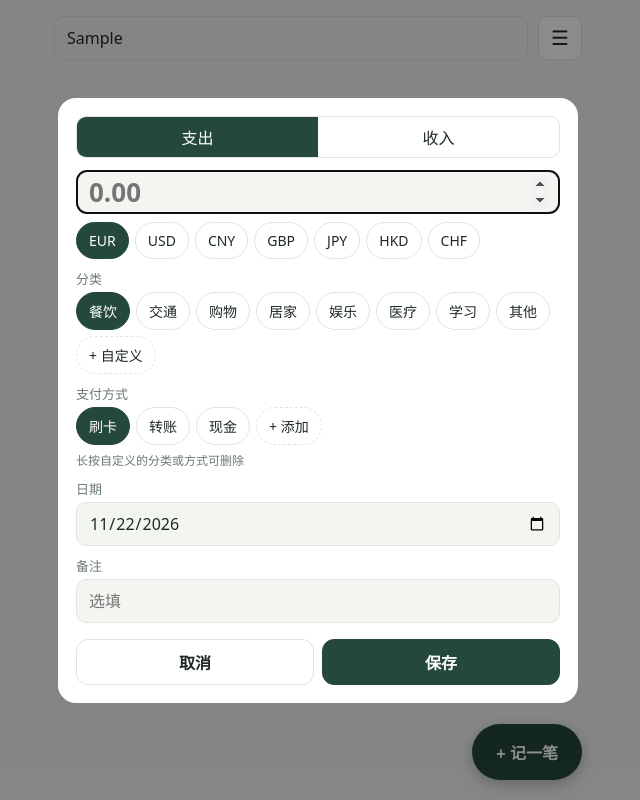
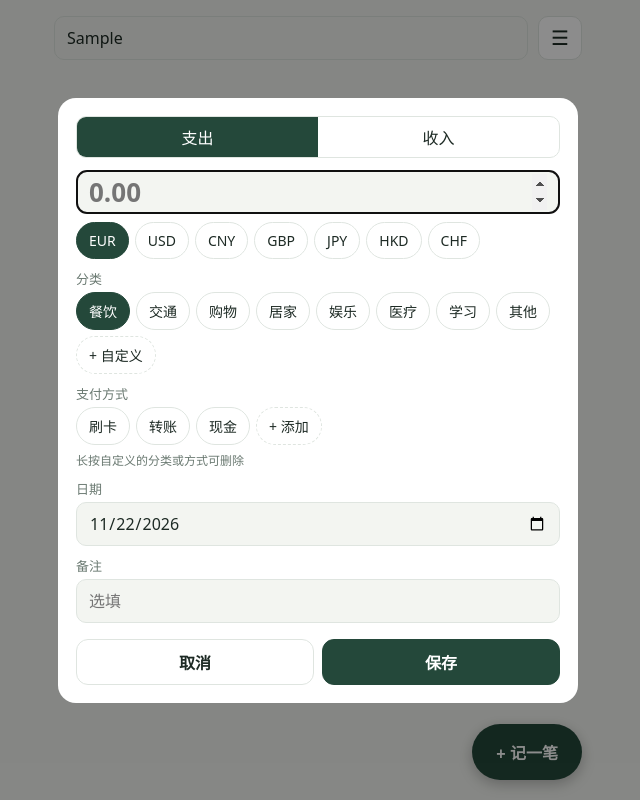
Before and after one commit to lotusVienna/xiaozhangben, a website: page www/index.html in a window 1280 px wide. Both pictures are taken after typing "Sample" into the empty fields and a click on the button "+ 记一笔". Shown: the whole page, without its empty margins (322-962 px from the left). Drawn offline with Linux system fonts and the light colour scheme.

Commit message:
Add files via upload

```diff
--- a/www/index.html
+++ b/www/index.html
@@ -113,6 +113,7 @@ input,select{width:100%;height:44px;border:1px solid var(--line);border-radius:1
 <div class="cats" id="curs" style="margin-top:8px"></div>
 <label>分类</label><div class="cats" id="cats"></div>
 <label id="paylbl">支付方式</label><div class="cats" id="pays"></div>
+<div id="pay-warn" hidden style="font-size:13px;color:var(--out);margin-top:6px"></div>
 <div style="font-size:12px;color:var(--mute);margin-top:6px">长按自定义的分类或方式可删除</div>
 <label>日期</label><input id="date" type="date">
 <label>备注</label><input id="note" type="text" placeholder="选填">
@@ -128,7 +129,7 @@ const saveCats=()=>{try{localStorage.setItem("ledger_cats",JSON.stringify(custom
 const BASEPAY=["刷卡","转账","现金"];let customPay=[];
 try{const c=JSON.parse(localStorage.getItem("ledger_pay")||"null");if(Array.isArray(c))customPay=c}catch(e){}
 const savePay=()=>{try{localStorage.setItem("ledger_pay",JSON.stringify(customPay))}catch(e){}S.setAt=Date.now();saveS();scheduleSync()};
-const allPay=()=>BASEPAY.concat(customPay);let pay="刷卡",lastPay="刷卡";
+const allPay=()=>BASEPAY.concat(customPay);let pay="",lastPay="";
 const allCats=t=>BASE[t].concat(custom[t]);
 const CUR={EUR:"€",USD:"$",CNY:"CN¥",GBP:"£",JPY:"JP¥",HKD:"HK$",CHF:"CHF "};
 let cur="EUR",lastCur="EUR",viewCur="EUR";
@@ -212,10 +213,10 @@ function drawHist(){
   box.append(l,w)};
  fill("hamt","「"+cat+"」常用金额",sorted(am),it=>CUR[it.c]+fmt(it.v),it=>{$("amount").value=it.v;cur=it.c;drawCurs()});
  fill("hnote","「"+cat+"」历史备注",sorted(nt),it=>it.t,it=>{$("note").value=it.t})}
-function drawPays(){const c=$("pays");c.textContent="";
+function drawPays(){const c=$("pays");c.textContent="";c.style.outline="";$("pay-warn").hidden=true;
  allPay().forEach(n=>{const b=document.createElement("button");b.textContent=n;b.className=n===pay?"on":"";
   b.onclick=()=>{pay=n;drawPays()};
-  if(customPay.includes(n)){let tm;const del=()=>{if(confirm("删除自定义方式「"+n+"」？\n已有记录不受影响。")){customPay=customPay.filter(x=>x!==n);savePay();if(pay===n)pay=BASEPAY[0];drawPays()}};
+  if(customPay.includes(n)){let tm;const del=()=>{if(confirm("删除自定义方式「"+n+"」？\n已有记录不受影响。")){customPay=customPay.filter(x=>x!==n);savePay();if(pay===n)pay="";drawPays()}};
    b.addEventListener("touchstart",()=>{tm=setTimeout(del,700)},{passive:true});["touchend","touchmove","touchcancel"].forEach(ev=>b.addEventListener(ev,()=>clearTimeout(tm),{passive:true}));
    b.oncontextmenu=e=>{e.preventDefault();del()}}
   c.append(b)});
@@ -223,11 +224,12 @@ function drawPays(){const c=$("pays");c.textContent="";
  add.onclick=()=>{const v=(prompt("新方式名称（如 支付宝、微信）")||"").trim().slice(0,8);if(!v)return;
   if(!allPay().includes(v)){customPay.push(v);savePay()}pay=v;drawPays()};
  c.append(add)}
-function openDlg(r){editId=r?r.id:null;cat=r?r.cat:"";pay=r?(r.pay||lastPay):lastPay;cur=r?curOf(r):lastCur;setType(r?r.type:"out");
+function openDlg(r){editId=r?r.id:null;cat=r?r.cat:"";pay=r?(r.pay||""):"";cur=r?curOf(r):lastCur;setType(r?r.type:"out");
  $("amount").value=r?r.amount:"";$("date").value=r?r.date:today();$("note").value=r?r.note:"";$("del").hidden=!r;drawCurs();$("dlg").showModal();if(!r)$("amount").focus()}
 document.querySelectorAll(".seg button").forEach(b=>b.onclick=()=>setType(b.dataset.t));
 $("add").onclick=()=>openDlg();$("cancel").onclick=()=>$("dlg").close();
 $("save").onclick=()=>{const a=parseFloat($("amount").value);if(!(a>0)){$("amount").focus();return}
+ if(!pay){const w=$("pay-warn");w.textContent=type==="in"?"请选择收款方式":"请选择支付方式";w.hidden=false;const c=$("pays");c.style.outline="2px solid var(--out)";c.style.outlineOffset="4px";c.style.borderRadius="12px";c.scrollIntoView({block:"center",behavior:"smooth"});return}
  const rec={id:editId||newId(),updated_at:Date.now(),type,amount:Math.round(a*100)/100,cat,pay,cur,date:$("date").value||today(),note:$("note").value.trim()};
  if(editId)data=data.map(r=>r.id===editId?rec:r);else data.push(rec);
  lastPay=pay;lastCur=cur;viewCur=cur;persist();ensureHist();ym=rec.date.slice(0,7);$("dlg").close();render()};
```
Also changed, not shown: CHANGELOG.md.
